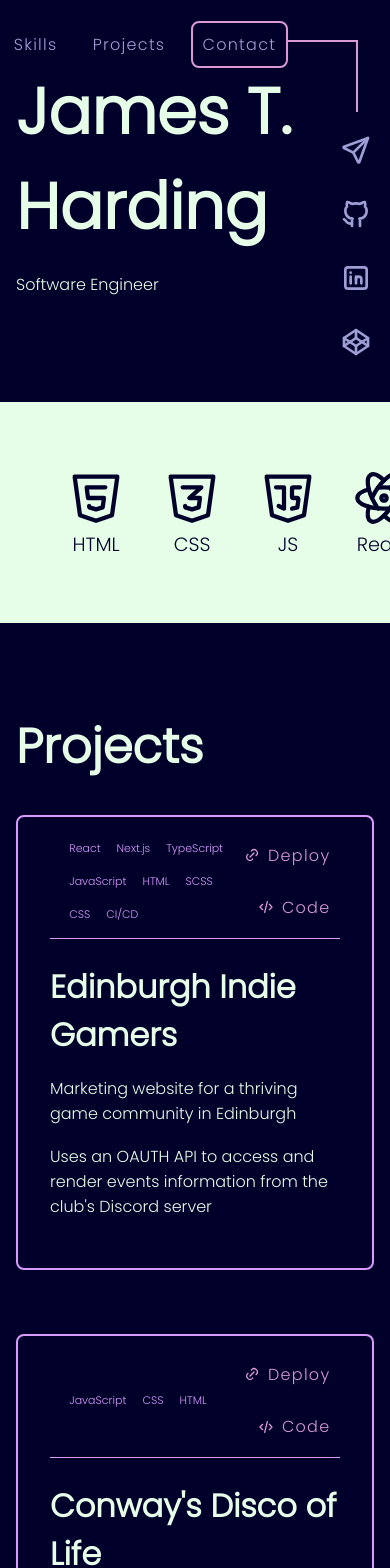
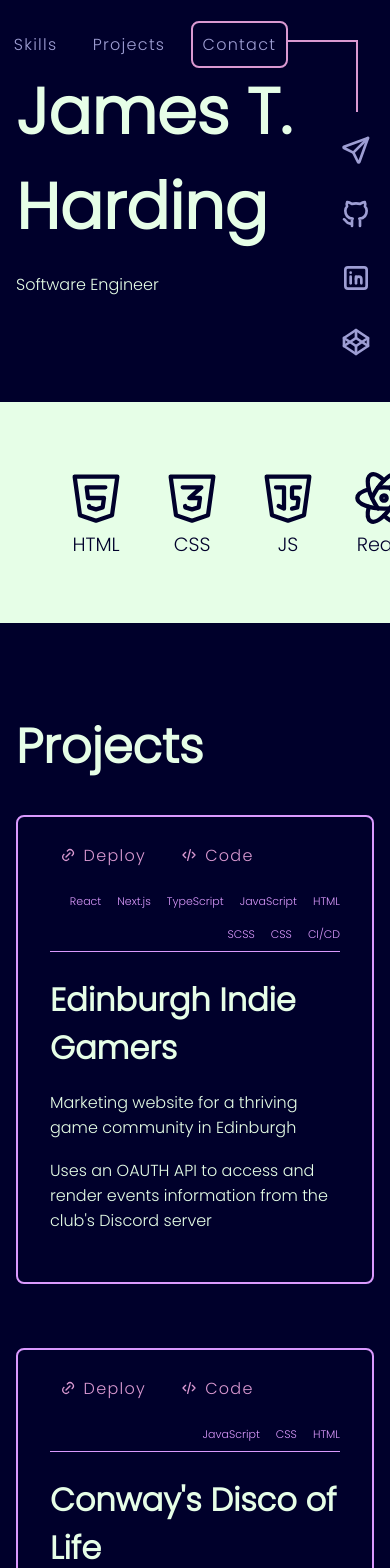
Before and after one commit to empowermint/empowermint, a Next.js app: page / in a window 390 px wide. Shown: the top 1568 px of the page. Built offline with nearby package versions, Linux system fonts and the light colour scheme.

Commit message:
Improve mobile view of projects

```diff
--- a/components/projectBlock/ProjectBlock.tsx
+++ b/components/projectBlock/ProjectBlock.tsx
@@ -14,15 +14,15 @@ export default function({ name, gitHubUrl, deployUrl, tags, children }: projectB
   return (
     <div className={styles.projectBlock}>
       <div className={styles.projectBlock_top}>
+        <div className={styles.projectBlock_links}>
+          <a href={deployUrl}><IconLink />Deploy</a>
+          <a href={gitHubUrl}><IconCode />Code</a>
+        </div>
         <ul className={styles.projectBlock_tags}>
           {tags.map((tag: string, i: number) => {
             return <li className={styles.tag} key={i + Date.now()}>{tag}</li>
           })}
         </ul>
-        <div className={styles.projectBlock_links}>
-          <a href={deployUrl}><IconLink />Deploy</a>
-          <a href={gitHubUrl}><IconCode />Code</a>
-        </div>
       </div>
       <h3>{name}</h3>
       {children}
--- a/components/projectBlock/projectBlock.module.css
+++ b/components/projectBlock/projectBlock.module.css
@@ -11,17 +11,26 @@
 }
 
 .projectBlock_top {
-  /* display: flex;
-  flex-direction: row;
-  justify-content: space-between; */
   display: grid;
-  grid-template-columns: 1fr auto;
+  grid-template-columns: auto 1fr;
   align-items: center;
+  justify-items: end;
+  gap: var(--pad-x-small);
 
   border-block-end: 1px solid var(--highlight);
   padding-block-end: .5em;
-  padding-inline-start: 1.2em;
   margin-block-end: var(--pad-small);
+}
+
+@media screen and (max-width: 40rem) {
+  .projectBlock_top {
+    grid-template-columns: auto;
+    grid-template-rows: auto auto;
+  }
+
+  .projectBlock_links {
+    justify-self: start;
+  }
 }
 
 .projectBlock h3 {
@@ -52,14 +61,6 @@
   gap: .5em;
 }
 
-@media screen and (max-width: 500px) {
-  .projectBlock_links {
-    flex-direction: column;
-    place-items: end;
-    gap: .5rem;
-  }
-}
-
 .projectBlock_links a:hover{
   filter: brightness(1.2);
   background-color: hsla(0, 0%, 100%, 20%);
@@ -75,6 +76,8 @@
   display: flex;
   flex-direction: row;
   flex-wrap: wrap;
+  justify-content: flex-end;
+  width: 100%;
   gap: var(--pad-x-small);
   color: var(--highlight);
   font-size: clamp(.2rem, .2rem + 2vw, 1rem);
```
